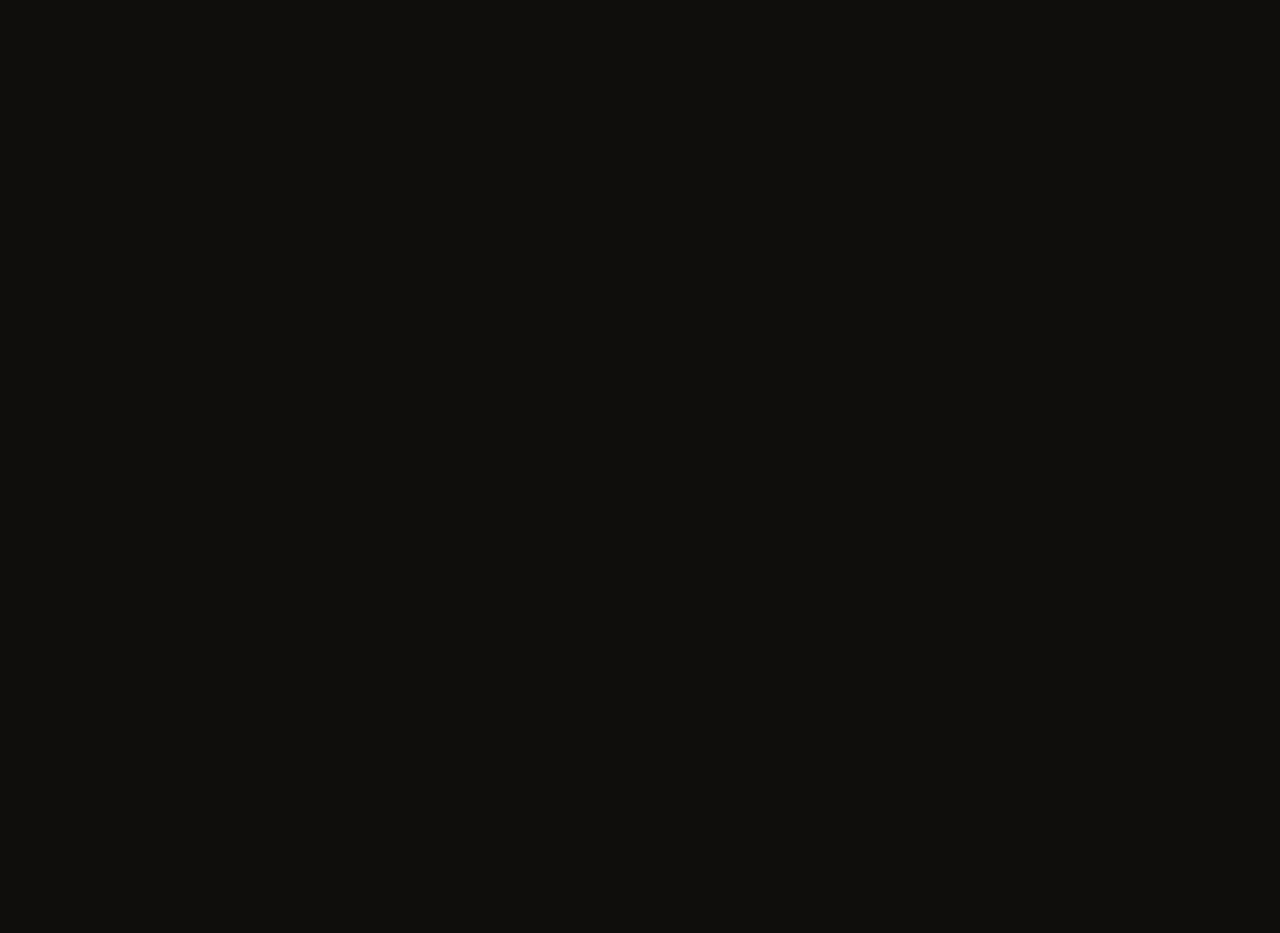
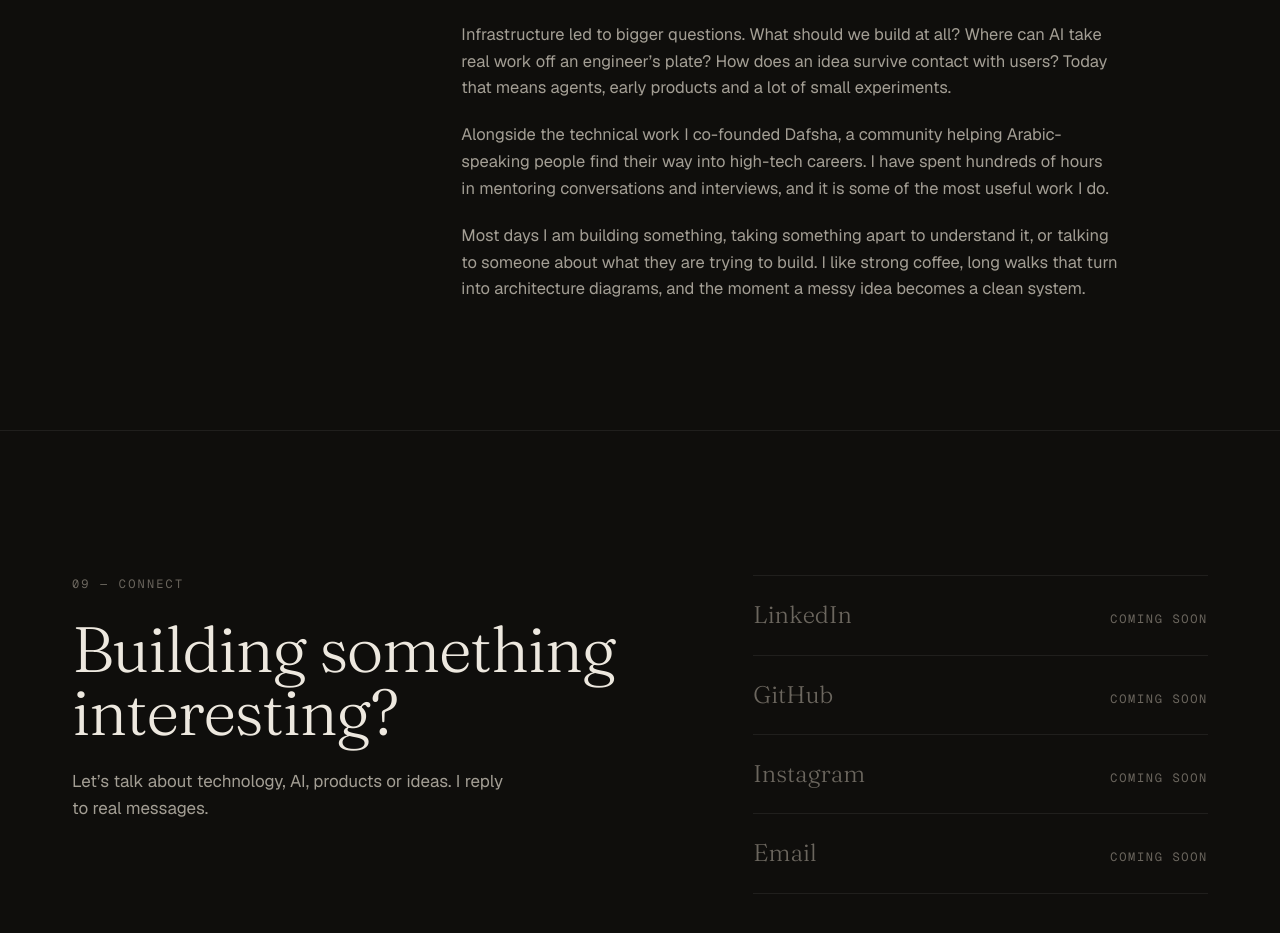
Before and after one commit to nassarMa/mahmood-nassar, a Next.js app: page / in a window 1280 px wide. Shown: the part 9820-10753 px from the top of the page. Before the commit the page ends 9475 px from the top, so only its background shows below. Built offline with nearby package versions, Linux system fonts and the light colour scheme; no server answers.

Commit message:
feat(sections): about and connect
Co-Authored-By: Claude Fable 5.1 <noreply@anthropic.com>

```diff
--- a/src/app/page.tsx
+++ b/src/app/page.tsx
@@ -6,6 +6,11 @@ import { Engineering } from '@/components/sections/Engineering'
 import { AI } from '@/components/sections/AI'
 import { Dafsha } from '@/components/sections/Dafsha'
 import { Journey } from '@/components/sections/Journey'
+import { About } from '@/components/sections/About'
+import { Connect } from '@/components/sections/Connect'
+import { about } from '@/content/about'
+import { connect } from '@/content/connect'
+import { site } from '@/content/site'
 import { dafsha } from '@/content/dafsha'
 import { journey } from '@/content/journey'
 import { stage } from '@/content/stages'
@@ -23,6 +28,7 @@ export default function Home() {
   const eng = stage('engineering')
   const aiStage = stage('ai')
   const journeyStage = stage('journey')
+  const aboutStage = stage('about')
   return (
     <>
       <Hero threadCount={threads.length} portraitSrc={portraitSrc()} />
@@ -66,6 +72,12 @@ export default function Home() {
         >
           <Journey stages={journey} />
         </Section>
+
+        <Section id={aboutStage.id} eyebrow={aboutStage.eyebrow} label={aboutStage.label} title="Between the idea and the system.">
+          <About content={about} />
+        </Section>
+
+        <Connect stage={stage('connect')} content={connect} links={site.links} name={site.name} />
       </main>
     </>
   )
--- /dev/null
+++ b/src/components/sections/About.tsx
@@ -0,0 +1,16 @@
+import { Reveal } from '@/components/ui/Reveal'
+
+type Content = { lead: string; paragraphs: string[] }
+
+export function About({ content }: { content: Content }) {
+  return (
+    <Reveal>
+      <p className="font-display text-[clamp(1.6rem,2.2vw,2.1rem)] font-light italic leading-snug">{content.lead}</p>
+      <div className="mt-8 max-w-[60ch] space-y-5 text-[16.5px] leading-relaxed text-muted">
+        {content.paragraphs.map((p) => (
+          <p key={p.slice(0, 24)}>{p}</p>
+        ))}
+      </div>
+    </Reveal>
+  )
+}
--- /dev/null
+++ b/src/components/sections/Connect.tsx
@@ -0,0 +1,54 @@
+import { ChannelLink } from '@/components/ui/ChannelLink'
+import { Eyebrow } from '@/components/ui/Eyebrow'
+import { Reveal } from '@/components/ui/Reveal'
+import type { StageInfo } from '@/content/stages'
+import type { Channel } from '@/content/types'
+
+type Content = {
+  headline: string
+  sub: string
+  channels: { key: Channel; label: string; hint: string }[]
+}
+
+type Props = { stage: StageInfo; content: Content; links: Record<Channel, string | null>; name: string }
+
+/** The human close: one question, four ways to answer it. Also the footer. */
+export function Connect({ stage, content, links, name }: Props) {
+  return (
+    <section
+      id={stage.id}
+      data-stage={stage.id}
+      data-stage-label={stage.label}
+      aria-labelledby={`${stage.id}-title`}
+      className="relative border-t hairline py-24 md:py-36"
+    >
+      <div className="mx-auto max-w-[1200px] px-4 md:grid md:grid-cols-12 md:gap-8 md:px-8">
+        <Reveal className="md:col-span-6">
+          <Eyebrow>{stage.eyebrow}</Eyebrow>
+          <h2
+            id={`${stage.id}-title`}
+            className="mt-6 font-display text-[clamp(2.6rem,5vw,4.75rem)] font-light leading-[0.98] tracking-[-0.02em]"
+          >
+            {content.headline}
+          </h2>
+          <p className="mt-6 max-w-[40ch] text-muted">{content.sub}</p>
+        </Reveal>
+        <Reveal className="mt-12 md:col-span-5 md:col-start-8 md:mt-0" delay={0.1}>
+          <ul className="border-b hairline">
+            {content.channels.map((c) => (
+              <li key={c.key}>
+                <ChannelLink label={c.label} hint={c.hint} href={links[c.key]} />
+              </li>
+            ))}
+          </ul>
+        </Reveal>
+      </div>
+      <footer className="mx-auto mt-24 flex max-w-[1200px] flex-col gap-2 px-4 font-mono text-[12px] tracking-[0.06em] text-faint sm:flex-row sm:justify-between md:px-8">
+        <p>
+          © {new Date().getFullYear()} {name}
+        </p>
+        <p>Built with Next.js · No trackers</p>
+      </footer>
+    </section>
+  )
+}
--- /dev/null
+++ b/src/components/ui/ChannelLink.tsx
@@ -0,0 +1,32 @@
+type Props = { label: string; hint: string; href: string | null }
+
+/**
+ * A way to reach Mahmood. With no URL yet it renders a visibly disabled
+ * placeholder — never an empty or invented link.
+ */
+export function ChannelLink({ label, hint, href }: Props) {
+  const base = 'group flex items-baseline justify-between gap-6 border-t hairline py-5'
+  if (!href) {
+    return (
+      <div className={`${base} text-faint`} aria-disabled="true" data-testid="channel-placeholder">
+        <span className="font-display text-[1.5rem] font-light">{label}</span>
+        <span className="font-mono text-[12px] uppercase tracking-[0.14em]">coming soon</span>
+      </div>
+    )
+  }
+  const external = href.startsWith('http')
+  return (
+    <a
+      href={href}
+      target={external ? '_blank' : undefined}
+      rel={external ? 'noreferrer' : undefined}
+      className={`${base} transition-colors hover:text-accent`}
+    >
+      <span className="font-display text-[1.5rem] font-light">{label}</span>
+      <span className="flex items-baseline gap-3 text-right font-mono text-[12px] uppercase tracking-[0.14em] text-faint transition-colors group-hover:text-accent">
+        <span className="hidden sm:inline">{hint}</span>
+        <span aria-hidden className="transition-transform group-hover:translate-x-1">↗</span>
+      </span>
+    </a>
+  )
+}
--- /dev/null
+++ b/src/content/connect.ts
@@ -0,0 +1,12 @@
+import type { Channel } from './types'
+
+export const connect = {
+  headline: 'Building something interesting?',
+  sub: 'Let’s talk about technology, AI, products or ideas. I reply to real messages.',
+  channels: [
+    { key: 'linkedin', label: 'LinkedIn', hint: 'Work, writing, and the occasional opinion' },
+    { key: 'github', label: 'GitHub', hint: 'Experiments in the open' },
+    { key: 'instagram', label: 'Instagram', hint: 'Building, events, things I’m learning' },
+    { key: 'email', label: 'Email', hint: 'The most reliable way to reach me' },
+  ] as { key: Channel; label: string; hint: string }[],
+}
```
Also changed, not shown: 2 other files (tests, documents, lock files or other folders).
